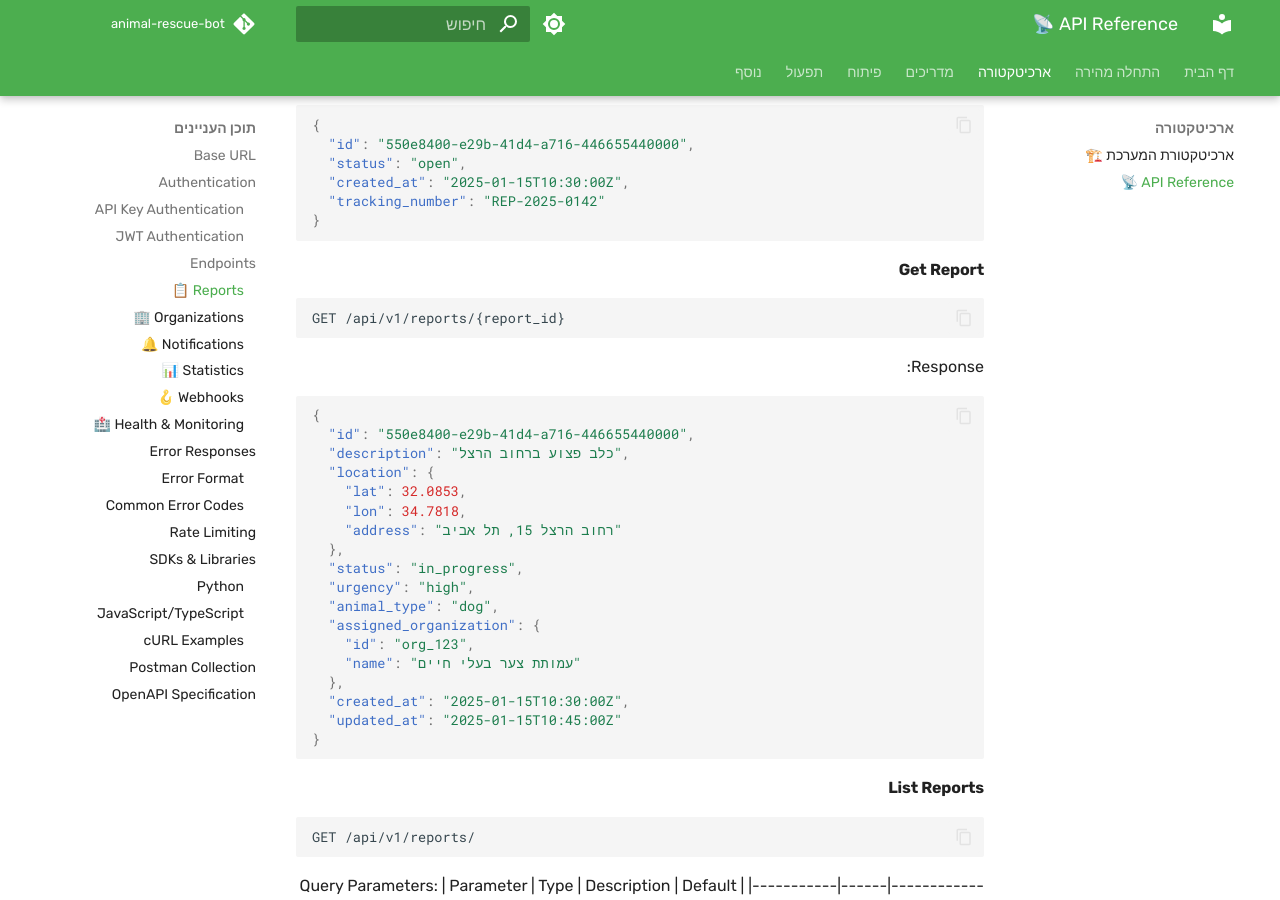
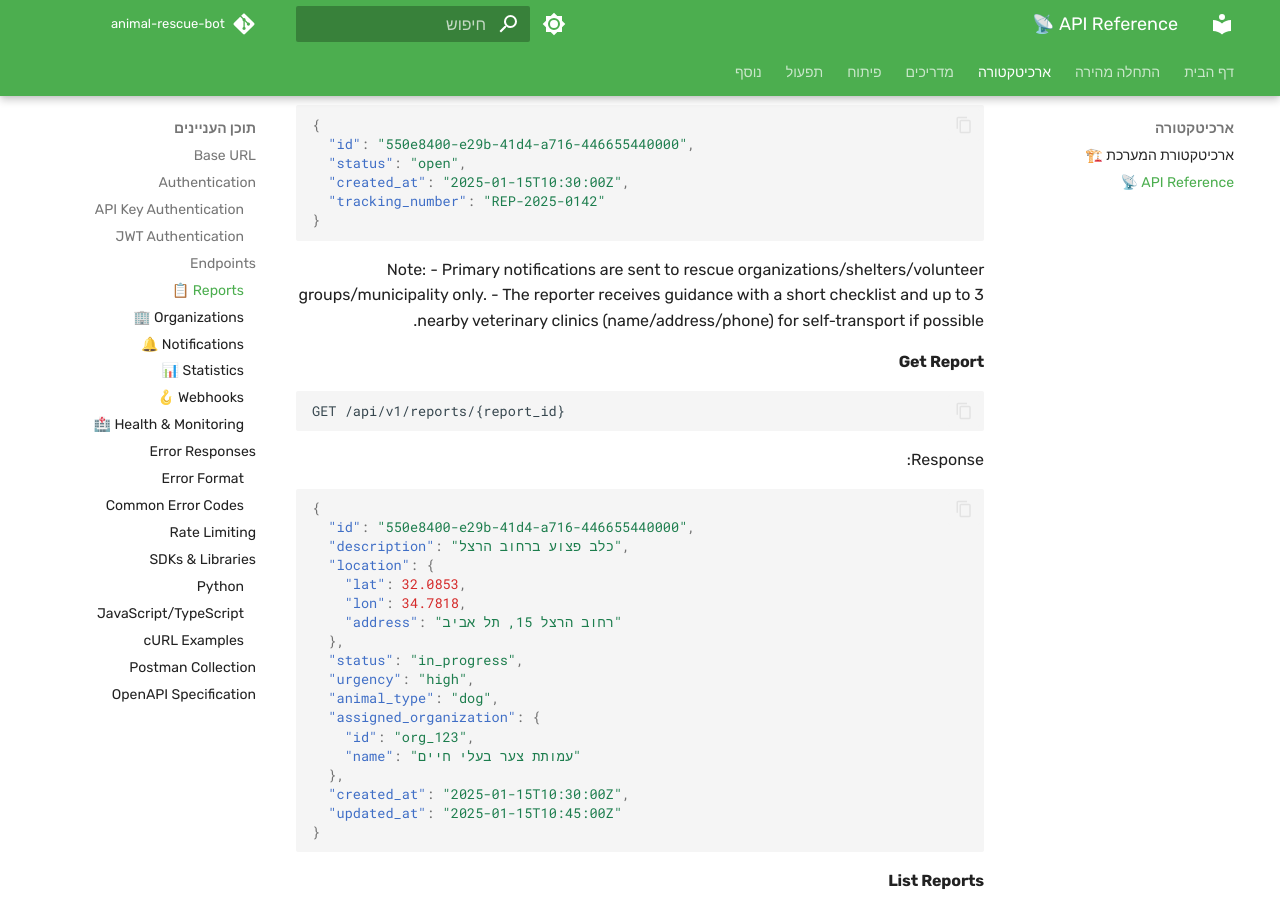
Before and after one commit to amirbiron/Animals-rescue, an MkDocs documentation site: the page built from docs/api-reference.md, in a window 1280 px wide and 900 px high, scrolled down 1505 px. Built offline with MkDocs 1.6.1 and Material for MkDocs 9.7.7, drawn with Linux system fonts in a browser that asks for light colours; comment, search, counter and statistics services are not loaded.

Commit message:
Docs: Clarify notification recipients and reporter guidance
Co-authored-by: amirbiron <amirbiron@gmail.com>

````diff
--- a/docs/api-reference.md
+++ b/docs/api-reference.md
@@ -72,6 +72,10 @@ Response:
   "tracking_number": "REP-2025-0142"
 }
 ```
+
+Note:
+- Primary notifications are sent to rescue organizations/shelters/volunteer groups/municipality only.
+- The reporter receives guidance with a short checklist and up to 3 nearby veterinary clinics (name/address/phone) for self‑transport if possible.
 
 #### Get Report
 ```http
````
